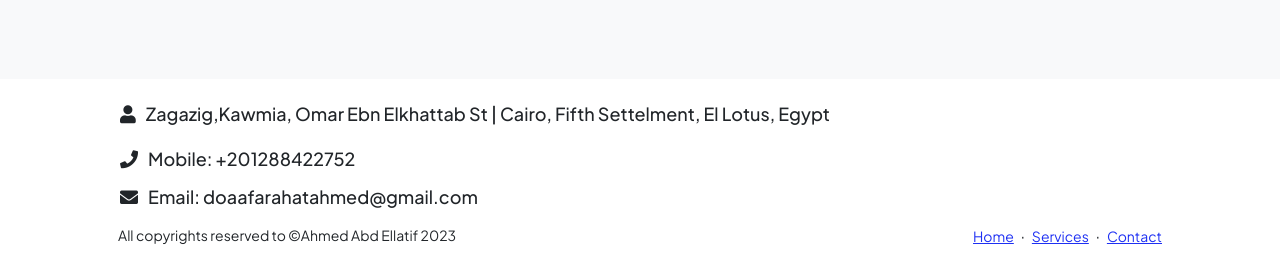
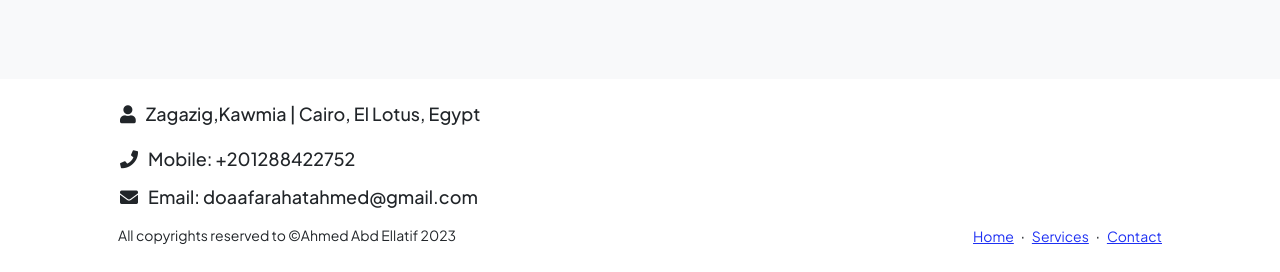
Before and after one commit to DoaaFarhatElsaadany/My-Portfolio, a plain HTML site: page index.html in a window 1280 px wide. Shown: the part 1302-1574 px from the top of the page. Drawn offline with nearby package versions, Linux system fonts and the light colour scheme.

Commit message:
Update index.html

```diff
--- a/index.html
+++ b/index.html
@@ -281,7 +281,7 @@
         </main>
         <!-- Footer-->
         <footer class="bg-white py-4 mt-auto">
-            <h2 class="name mb-4 text-start"><i class="fas fa-user"></i> Zagazig,Kawmia, Omar Ebn Elkhattab St | Cairo, Fifth Settelment, El Lotus, Egypt</h2>
+            <h2 class="name mb-4 text-start"><i class="fas fa-user"></i> Zagazig,Kawmia | Cairo, El Lotus, Egypt</h2>
             <h4 class="contact mb-3 text-start"><i class="fas fa-phone"></i> Mobile: +201288422752</h4>
             <h4 class="contact mb-3 text-start"><i class="fas fa-envelope"></i> Email: doaafarahatahmed@gmail.com</h4>
             <div class="container px-5">
```
